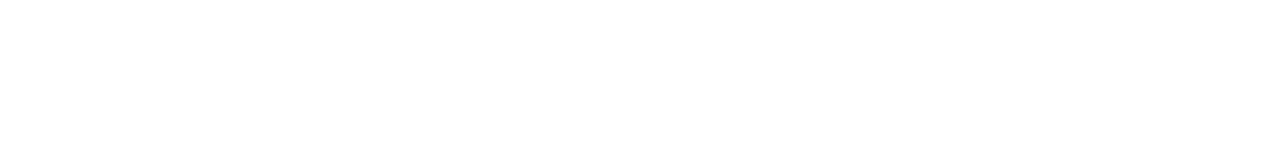
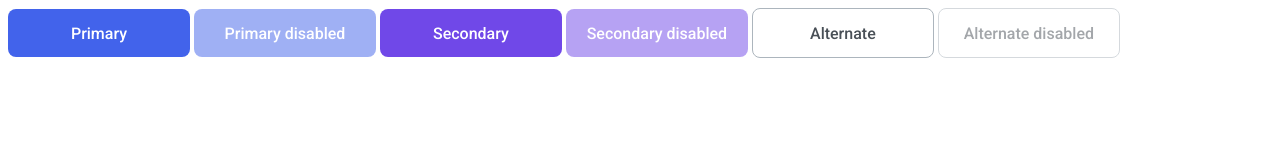
Before and after one commit to js-tasks-ru/htmlcss-20230124_lavrovfp1995, a website: page 03-lection1/01-button/index.html in a window 1280 px wide. Drawn offline with Linux system fonts and the light colour scheme.

Commit message:
Added solution for task: Кнопка

```diff
--- a/03-lection1/01-button/button.css
+++ b/03-lection1/01-button/button.css
@@ -1 +1,68 @@
 /* Стилизация кнопки */
+
+.button {
+    border: none;
+    outline: none;
+
+    display: inline-block;
+    border-radius: 8px;
+    padding: 15px 20px 14px;
+    text-align: center;
+    font-size: 16px;
+    line-height: 19px;
+    font-weight: 500;
+    cursor: pointer;
+    min-width: 182px;
+}
+
+.button:disabled {
+    opacity: 0.5;
+    cursor: default;
+}
+
+/* Primary */
+
+.button_primary {
+    background: #4263EB;
+    color: #FFFFFF;
+
+    transition: opacity 200ms ease-in-out, background 200ms ease-in-out;
+}
+
+.button_primary:hover {
+    background: #2342C0;
+}
+
+/* Возвращаем цвет на такой же, какой был у primary */
+.button_primary:hover:disabled {
+    background: #4263EB;
+}
+
+/* Secondary */
+
+.button_secondary {
+    background: #7048E8;
+    color: #FFFFFF;
+
+    transition: opacity 200ms ease-in-out, background 200ms ease-in-out;
+}
+
+/* Альтернатива возвращению цвета */
+.button_secondary:hover:not(:disabled) {
+    background: #5028C6;
+}
+
+/* Alternate */
+
+.button_alternate {
+    border: 1px solid #ACB5BD;
+    background: transparent;
+    color: #495057;
+
+    transition: border-color 0.2s ease-in-out;
+}
+
+/* Альтернатива возвращению цвета */
+.button_alternate:hover:not(:disabled) {
+    border-color: #212429;
+}
--- a/03-lection1/01-button/index.html
+++ b/03-lection1/01-button/index.html
@@ -6,6 +6,23 @@
         <link rel="stylesheet" href="./button.css">
     </head>
     <body>
-
+        <button class="button button_primary">
+            Primary
+        </button>
+        <button class="button button_primary" disabled>
+            Primary disabled
+        </button>
+        <button class="button button_secondary">
+            Secondary
+        </button>
+        <button class="button button_secondary" disabled>
+            Secondary disabled
+        </button>
+        <button class="button button_alternate">
+            Alternate
+        </button>
+        <button class="button button_alternate" disabled>
+            Alternate disabled
+        </button>
     </body>
 </html>
```
